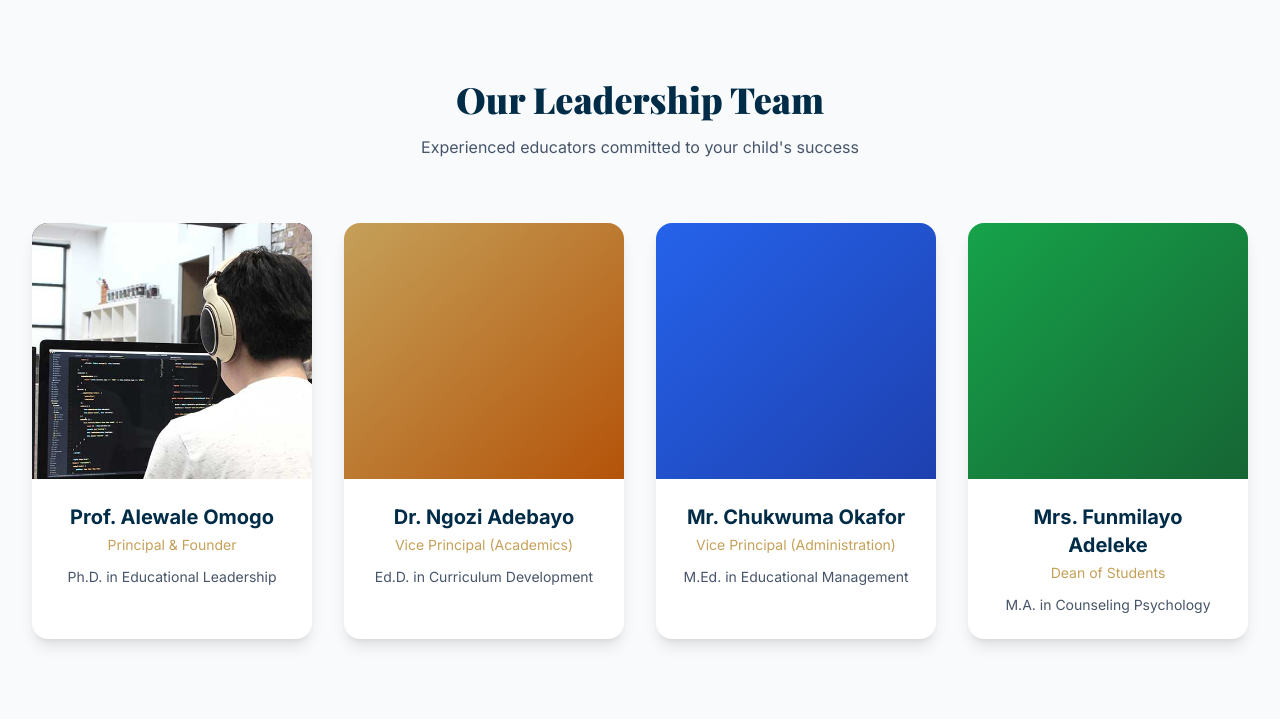
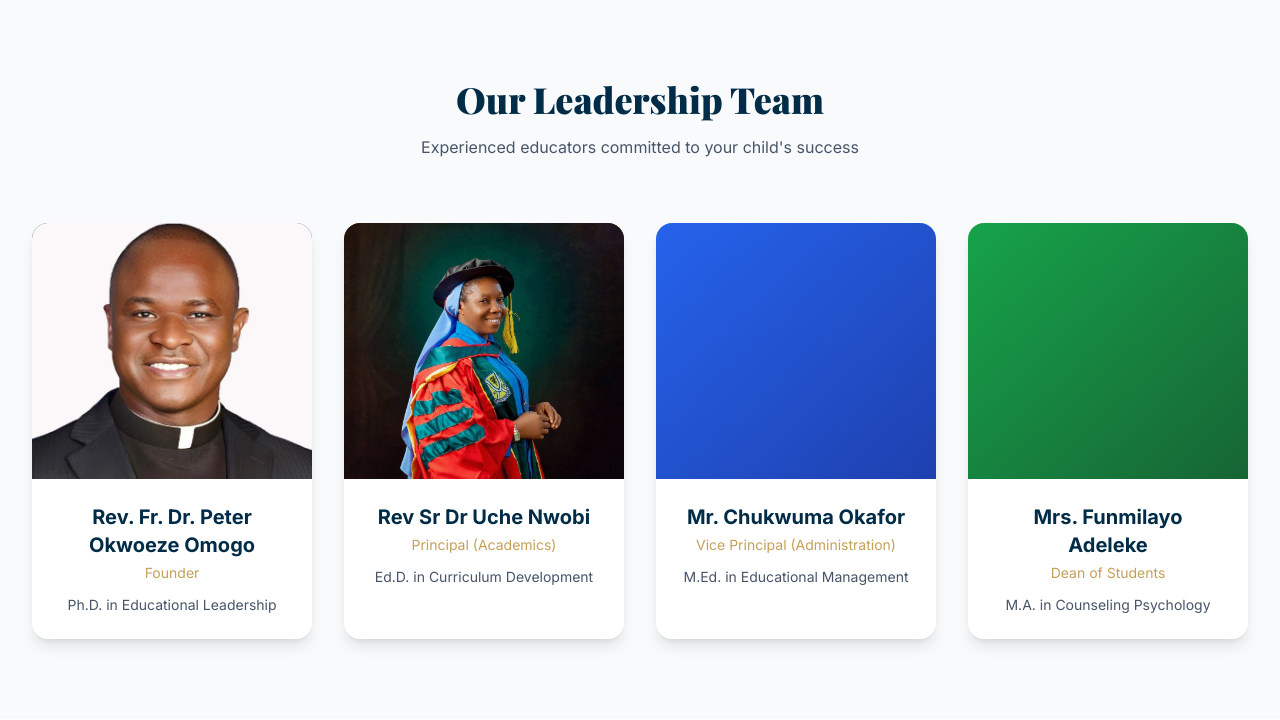
Before and after one commit to emmanuelfred/gola, a PHP site: page /about.php in a window 1280 px wide. Shown: the part 4756-5476 px from the top of the page. Run offline with PHP 8.4, Linux system fonts and the light colour scheme; data comes from the database, SQL or seed files in the repository; some libraries are stand-ins or nearby versions.

Commit message:
first commit

```diff
--- a/about.php
+++ b/about.php
@@ -69,10 +69,10 @@ include 'includes/header.php';
 
         <div class="pt-2">
             <p class="font-semibold text-primary dark:text-gold">
-                Rev. Fr. Dr. Peter Omogo
+               Rev Sr Dr Uche Nwobi
             </p>
             <p class="italic">
-                Administrator, Goodness Omogo Leadership Academy
+                Principal, Goodness Omogo Leadership Academy
             </p>
         </div>
 
@@ -80,7 +80,7 @@ include 'includes/header.php';
 </div>
             <div class="relative">
                 <div class="bg-gradient-to-br from-gold/20 to-primary/20 rounded-3xl p-2">
-                    <img src="./asset/about.jpg"
+                    <img src="./asset/nwobi.jpeg"
                          alt="Our Campus"
                          class="w-full rounded-2xl shadow-2xl  object-cover">
                 </div>
@@ -453,13 +453,13 @@ lightbox.addEventListener('click', (e) => {
             <!-- Principal -->
             <div class="bg-white dark:bg-slate-800 rounded-2xl overflow-hidden shadow-lg hover:shadow-2xl transition-all group">
                 <div class="h-64 bg-gradient-to-br from-primary to-slate-700 overflow-hidden">
-                    <img src="./asset/courses-5.jpg"
+                    <img src="./asset/princpal.jpeg"
                          alt="Principal"
                          class="w-full h-full object-cover group-hover:scale-110 transition-transform duration-500">
                 </div>
                 <div class="p-6 text-center">
-                    <h3 class="text-xl font-bold text-primary dark:text-gold mb-1">Prof. Alewale Omogo</h3>
-                    <p class="text-sm text-gold mb-3">Principal & Founder</p>
+                    <h3 class="text-xl font-bold text-primary dark:text-gold mb-1">Rev. Fr. Dr. Peter Okwoeze Omogo</h3>
+                    <p class="text-sm text-gold mb-3">Founder</p>
                     <p class="text-sm text-slate-600 dark:text-slate-400">
                         Ph.D. in Educational Leadership
                     </p>
@@ -468,10 +468,14 @@ lightbox.addEventListener('click', (e) => {
 
             <!-- Vice Principal -->
             <div class="bg-white dark:bg-slate-800 rounded-2xl overflow-hidden shadow-lg hover:shadow-2xl transition-all group">
-                <div class="h-64 bg-gradient-to-br from-gold to-amber-700"></div>
+                <div class="h-64 bg-gradient-to-br from-gold to-amber-700">
+                    <img src="./asset/nwobi.jpeg"
+                         alt="Principal"
+                         class="w-full h-full object-cover group-hover:scale-110 transition-transform duration-500">
+                </div>
                 <div class="p-6 text-center">
-                    <h3 class="text-xl font-bold text-primary dark:text-gold mb-1">Dr. Ngozi Adebayo</h3>
-                    <p class="text-sm text-gold mb-3">Vice Principal (Academics)</p>
+                    <h3 class="text-xl font-bold text-primary dark:text-gold mb-1">Rev Sr Dr Uche Nwobi</h3>
+                    <p class="text-sm text-gold mb-3">Principal (Academics)</p>
                     <p class="text-sm text-slate-600 dark:text-slate-400">
                         Ed.D. in Curriculum Development
                     </p>
--- a/index.php
+++ b/index.php
@@ -258,7 +258,7 @@ include 'includes/header.php';
                 </p>
                 <div class="pt-4">
                     <p class="font-display text-2xl text-primary dark:text-gold font-bold">Rev. Fr. Dr. Peter Okwoeze Omogo</p>
-                    <p class="text-slate-500 dark:text-slate-400 italic">Principal & Founder</p>
+                    <p class="text-slate-500 dark:text-slate-400 italic"> Founder</p>
                 </div>
             </div>
         </div>
```
Also changed, not shown: asset/nwobi.jpeg (added).
